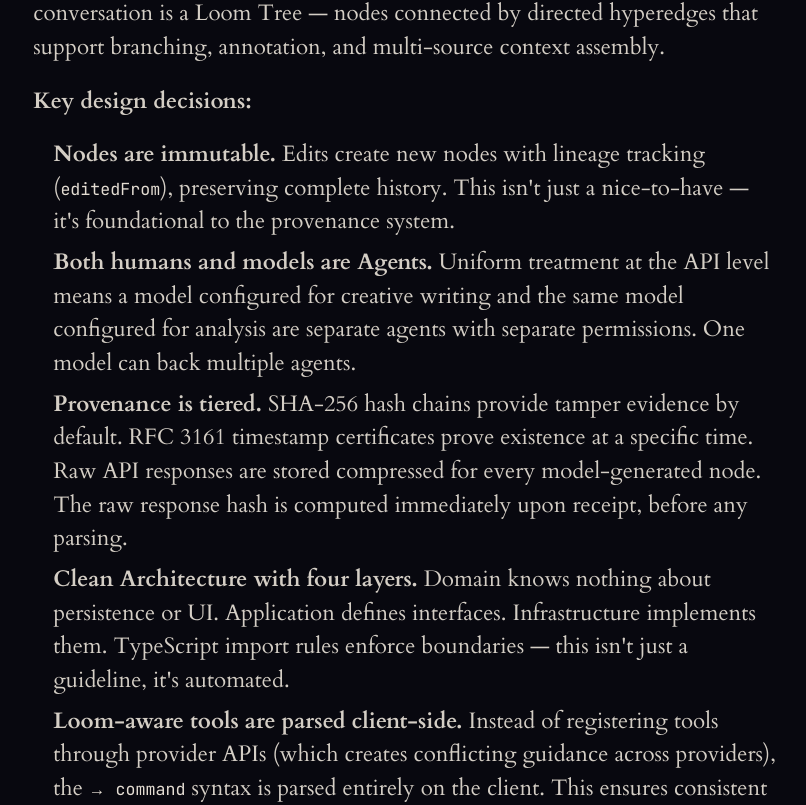
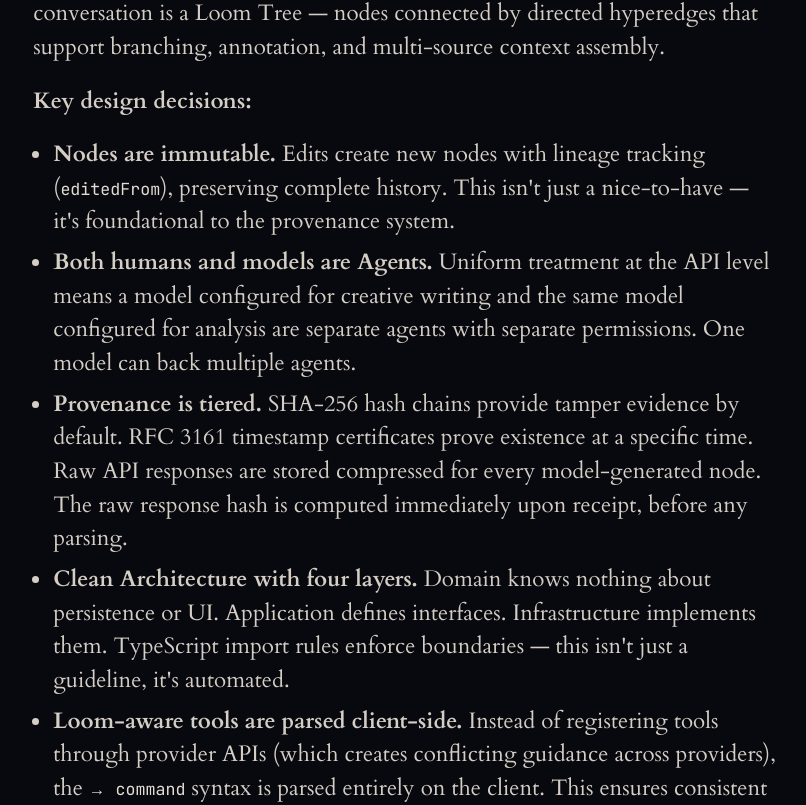
Before and after one commit to intrinsic-labs/intrinsiclabs.co-v3, a Next.js app: page /case-studies/aspen-grove in a window 1280 px wide. Shown: the part 875-1680 px from the top of the page, without its empty margins (234-1040 px from the left). Built offline with nearby package versions, Linux system fonts and the light colour scheme; a web font is replaced by a local one.

Commit message:
fix bullet point rendering

```diff
--- a/src/app/globals.css
+++ b/src/app/globals.css
@@ -561,6 +561,14 @@ a {
   padding-left: 1.25rem;
 }
 
+.case-study-prose ul {
+  list-style: disc;
+}
+
+.case-study-prose ol {
+  list-style: decimal;
+}
+
 .case-study-prose li + li {
   margin-top: 0.45rem;
 }
```
